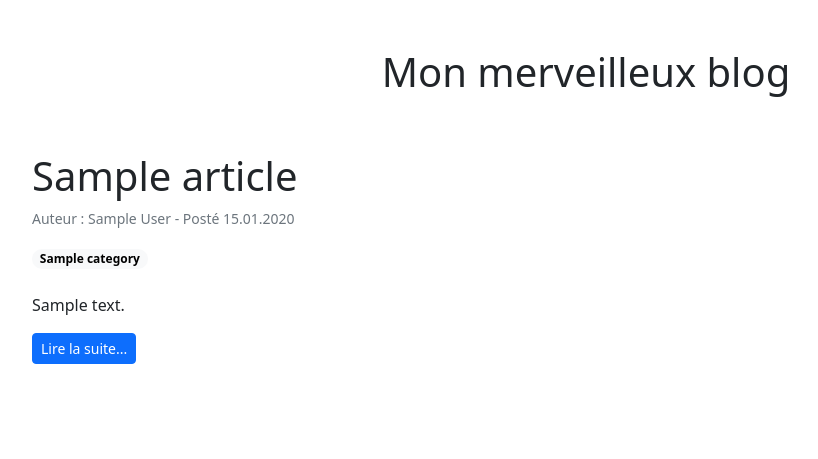
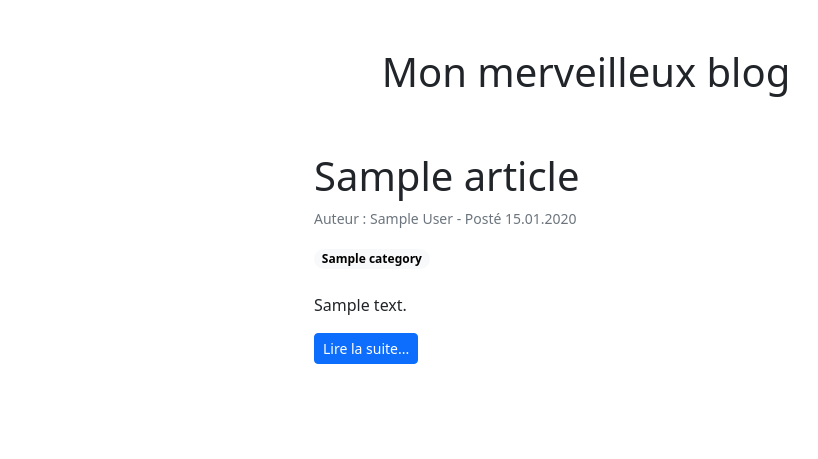
Before and after one commit to PixeleeCode/project_blog, a PHP site: page / in a window 1280 px wide. Shown: the top 459 px of the page, without its empty margins (54-872 px from the left). Run offline with PHP 8.4, Linux system fonts and the light colour scheme; tables that the repository leaves empty hold one stand-in row (values such as "Sample post").

Commit message:
Feuille de styles

```diff
--- /dev/null
+++ b/css/style.css
@@ -0,0 +1,12 @@
+.articles {
+  width: 50%;
+  margin: 0 auto;
+}
+.articles article img {
+  width: 100%;
+  height: 200px;
+  object-fit: cover;
+  object-position: center top;
+}
+
+/*# sourceMappingURL=style.css.map */
--- /dev/null
+++ b/css/style.scss
@@ -0,0 +1,13 @@
+.articles {
+  width: 50%;
+  margin: 0 auto;
+
+  article {
+    img {
+      width: 100%;
+      height: 200px;
+      object-fit: cover;
+      object-position: center top;
+    }
+  }
+}
--- a/index.php
+++ b/index.php
@@ -41,13 +41,14 @@ foreach ($articles as $key => $article) {
         <meta http-equiv="X-UA-Compatible" content="ie=edge">
         <title>Mon blog</title>
         <link href="https://cdn.jsdelivr.net/npm/bootstrap@5.3.2/dist/css/bootstrap.min.css" rel="stylesheet" integrity="sha384-T3c6CoIi6uLrA9TneNEoa7RxnatzjcDSCmG1MXxSR1GAsXEV/Dwwykc2MPK8M2HN" crossorigin="anonymous">
+        <link rel="stylesheet" href="css/style.css">
     </head>
     <body>
         <div class="text-center pt-5">
             <h1>Mon merveilleux blog</h1>
         </div>
 
-        <div class="container p-3 pt-5 d-flex flex-column justify-content-center">
+        <div class="articles p-5">
             <?php foreach($groupedArticles as $article): ?>
                 <article class="pb-5">
                     <!-- Titre de l'article -->
```
Also changed, not shown: uploads/lorem-ipsum-dolor-sit-amet-consectetur-adipiscing-elit-55.jpg (added), 1 other file.
